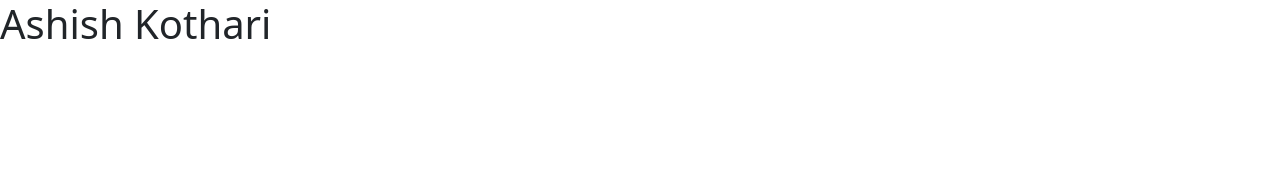
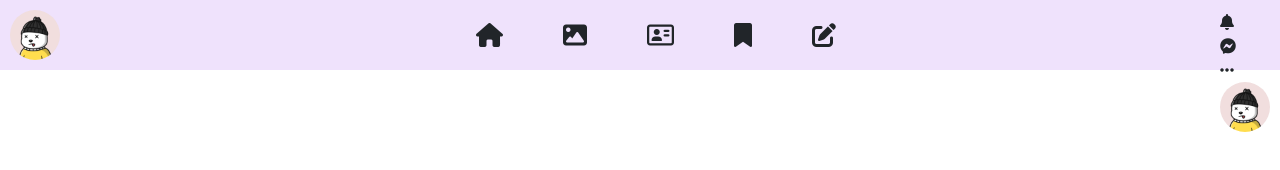
Before and after one commit to ultimatum056/personal-website, a plain HTML site: page index.html in a window 1280 px wide. Drawn offline with nearby package versions, Linux system fonts and the light colour scheme.

Commit message:
navbar added

```diff
--- a/index.html
+++ b/index.html
@@ -1,13 +1,45 @@
 <!DOCTYPE html>
 <html lang="en">
+
 <head>
     <meta charset="UTF-8">
     <meta name="viewport" content="width=device-width, initial-scale=1.0">
     <title>Ashish Kothari</title>
-    <link href="https://cdn.jsdelivr.net/npm/bootstrap@5.3.2/dist/css/bootstrap.min.css" rel="stylesheet" integrity="sha384-T3c6CoIi6uLrA9TneNEoa7RxnatzjcDSCmG1MXxSR1GAsXEV/Dwwykc2MPK8M2HN" crossorigin="anonymous">
+    <link rel="stylesheet" href="styles.css">
+    <link href="https://cdn.jsdelivr.net/npm/bootstrap@5.3.2/dist/css/bootstrap.min.css" rel="stylesheet"
+        integrity="sha384-T3c6CoIi6uLrA9TneNEoa7RxnatzjcDSCmG1MXxSR1GAsXEV/Dwwykc2MPK8M2HN" crossorigin="anonymous">
+    <script src="https://kit.fontawesome.com/6b3bcc45b9.js" crossorigin="anonymous"></script>
 </head>
+
 <body>
-    <script src="https://cdn.jsdelivr.net/npm/bootstrap@5.3.2/dist/js/bootstrap.bundle.min.js" integrity="sha384-C6RzsynM9kWDrMNeT87bh95OGNyZPhcTNXj1NW7RuBCsyN/o0jlpcV8Qyq46cDfL" crossorigin="anonymous"></script>
-    <h1>Ashish Kothari</h1>
+    <script src="https://cdn.jsdelivr.net/npm/bootstrap@5.3.2/dist/js/bootstrap.bundle.min.js"
+        integrity="sha384-C6RzsynM9kWDrMNeT87bh95OGNyZPhcTNXj1NW7RuBCsyN/o0jlpcV8Qyq46cDfL"
+        crossorigin="anonymous"></script>
+
+    <nav class="top-nav">
+        <div class="brand-logo">
+            <img class="profile-image" src="assets/images/winter-bear.png" alt="profile photo">
+        </div>
+        <div></div>
+        <ul class="nav-list">
+            <li><i class="fa-solid fa-xl fa-house"></i></li>
+            <li><i class="fa-solid fa-xl fa-image"></i></li>
+            <li><i class="fa-regular fa-xl fa-address-card"></i></li>
+            <li><i class="fa-solid fa-xl fa-bookmark"></i></li>
+            <li><i class="fa-solid fa-xl fa-pen-to-square"></i></li>
+        </ul>
+        <div></div>
+        <div class="account">
+            <ul>
+                <li><i class="fa-solid fa-bell"></i></li>
+                <li><i class="fa-brands fa-facebook-messenger"></i></li>
+                <li><i class="fa-solid fa-ellipsis"></i></li>
+                <li>
+                    <img class="account-image" src="assets/images/winter-bear.png" alt="profile photo">
+                </li>
+            </ul>
+        </div>
+    </nav>
 </body>
+
 </html>
--- /dev/null
+++ b/styles.css
@@ -0,0 +1,72 @@
+body {
+    margin: auto;
+    margin: 0px;
+    padding: 0px;
+}
+
+ul {
+    list-style-type: none;
+}
+
+/* Top Navigation */
+.top-nav {
+    display: flex;
+    justify-content: space-between;
+    height: 70px;
+    padding: 10px;
+    background-color: rgb(239, 226, 252);
+}
+
+.brand-logo {
+    position: absolute;
+}
+
+.brand-logo input {
+    border-radius: 20px ;
+    border: 0px;
+    background-color: #d4dff5;
+    height: 35px;
+}
+
+.profile-image {
+    height: 50px;
+    width: 50px;
+    border-radius: 50%;
+    background-size: contain;
+}
+
+.nav-list {
+    display: flex;
+    justify-content: center;
+    align-items: center;
+}
+
+.nav-list li {
+    cursor: pointer;
+    padding: 15px 30px 0px;
+}
+
+.account {
+    position: absolute;
+    right: 0;
+    padding-right: 10px;
+    flex-direction: row;
+}
+
+.account-item-list {
+    display: flex;
+    justify-content: center;
+    align-items: center;
+}
+
+.account-item-list li{
+    cursor: pointer;
+    padding-left: 20px;
+}
+
+.account-image {
+    height: 50px;
+    width: 50px;
+    border-radius: 50%;
+    background-size: contain;
+}
```
Also changed, not shown: assets/images/winter-bear.png (added), 1 other file.
